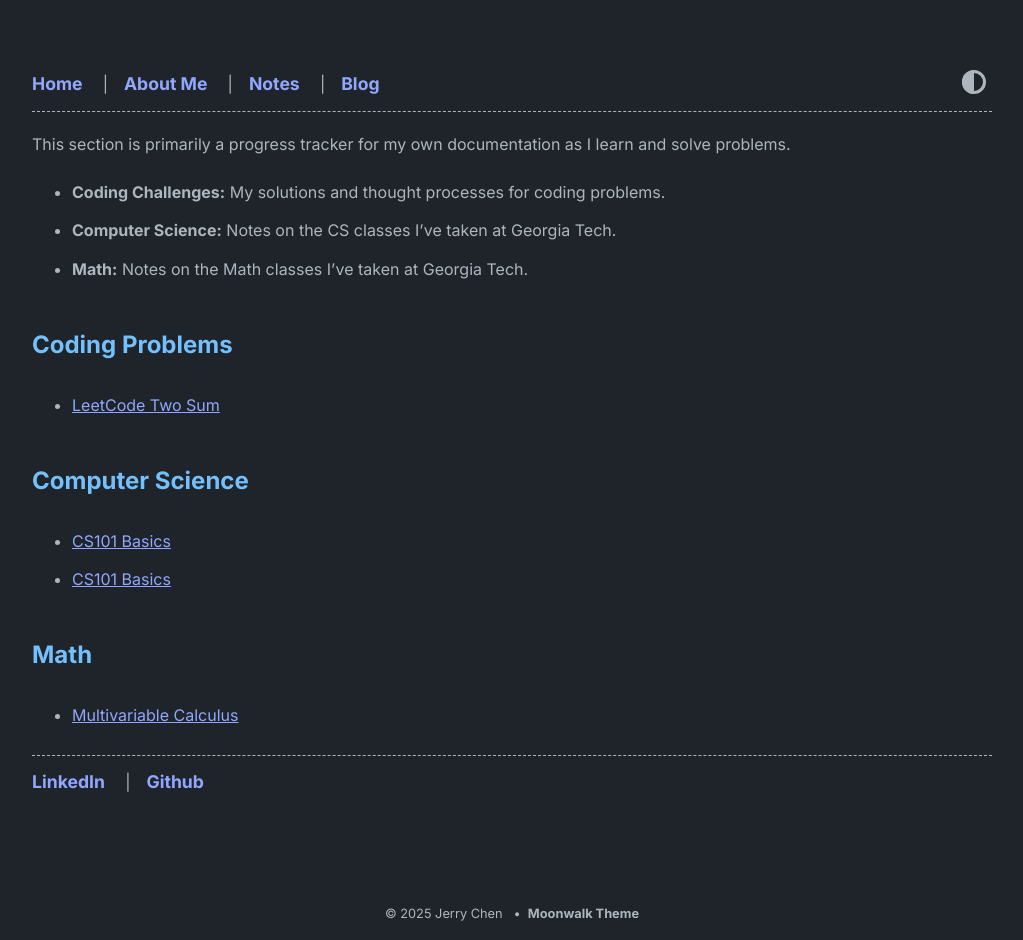
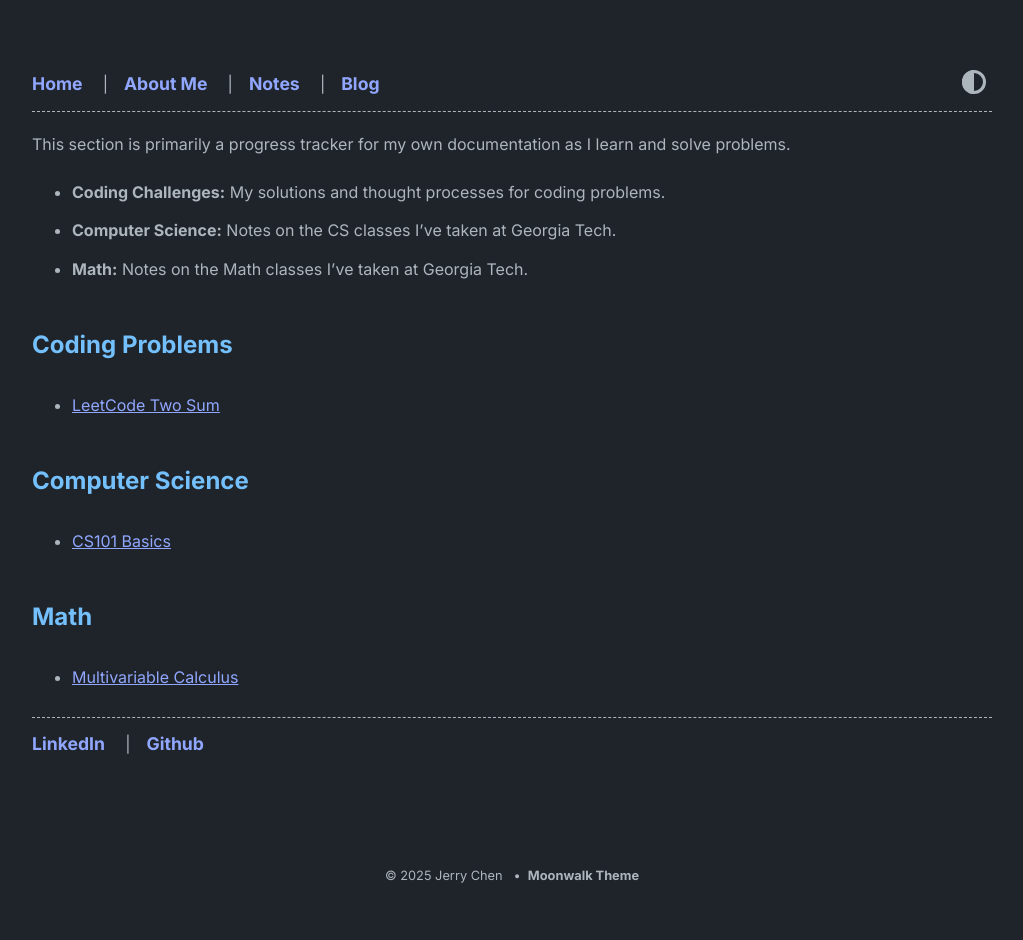
Before and after one commit to jerrychen751/jerrychen751.github.io, a Jekyll site: the page built from notes.md, in a window 1280 px wide. Shown: the whole page, without its empty margins (128-1151 px from the left). Built offline with Jekyll 4.4.1, drawn with Linux system fonts in a browser that asks for light colours; after the commit the page ends 901 px from its top, so only the background shows below that.

```diff
--- a/_config.yml
+++ b/_config.yml
@@ -3,7 +3,7 @@ title: Jerry Chen | Personal Site
 author: Jerry Chen
 email: jerrychen@gatech.edu
 
-url: https://jerrychen751.github.io/ # root address of the site
+url: https://jerrychen751.github.io # root address of the site
 baseurl: ""
 
 description: >
--- a/_notes/Computer Science/cs1301.md
+++ /dev/null
@@ -1,6 +0,0 @@
----
-layout: default
-title: CS101 Basics
----
-
-Notes from CS101.
```
